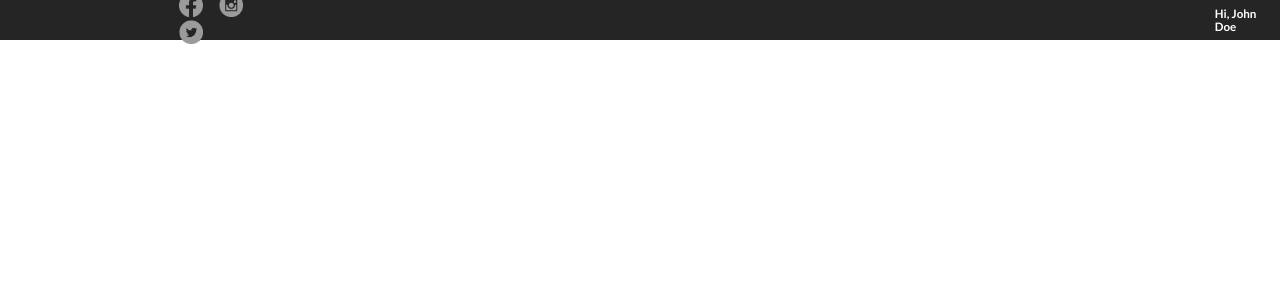
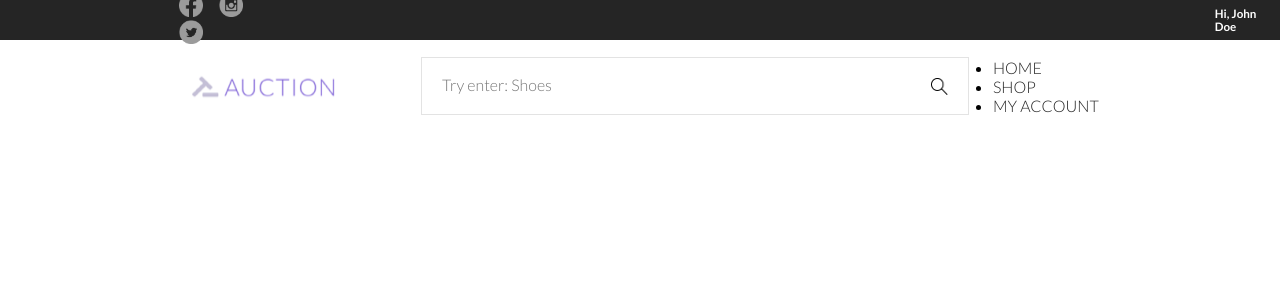
Before and after one commit to DinijaSeferovic/Auction-WebApp, a React (Create React App) app in the folder frontend/: page / in a window 1280 px wide. Shown: the top 300 px of the page. Built offline with nearby package versions, Linux system fonts and the light colour scheme.

Commit message:
Add main navbar component

```diff
--- a/frontend/src/App.js
+++ b/frontend/src/App.js
@@ -1,9 +1,11 @@
 import Header from './components/layout/navigation/Header/Header';
+import MainNavBar from './components/layout/navigation/MainNavBar/MainNavBar';
 
 function App() {
   return (
     <>
       <Header />
+      <MainNavBar />
     </>
   );
 }
--- a/frontend/src/components/layout/navigation/MainNavBar/MainNavBar.js
+++ b/frontend/src/components/layout/navigation/MainNavBar/MainNavBar.js
@@ -1,9 +1,34 @@
 import React from 'react'
+import classes from './MainNavBar.module.scss';
+import Search from './Search/Search';
 
 const MainNavBar = () => {
   return (
-    <div>
-
+    <div className={classes.mainnavbar}>
+      <div className={classes.logo}>
+        <img
+              src={require('../../../../assets/images/logos/logo-small.png')}
+              alt="logo"
+          />
+      </div>
+      <div className={classes.searchbar}>
+        <Search />
+      </div>
+      <div className={classes.navbar}>
+        <nav>
+        <ul>
+            <li>
+              <a href="/">HOME</a>
+            </li>
+            <li>
+              <a href="/">SHOP</a>
+            </li>
+            <li>
+              <a href="/">MY ACCOUNT</a>
+            </li>
+        </ul>
+        </nav>
+      </div>
     </div>
   )
 }
--- /dev/null
+++ b/frontend/src/components/layout/navigation/MainNavBar/MainNavBar.module.scss
@@ -0,0 +1,45 @@
+@import '../../../../variables.scss';
+
+.mainnavbar {
+  background: $light;
+  width: 100%;
+  display: flex;
+  flex-wrap: nowrap;
+  flex-direction: row;
+  align-items: center;
+
+  .logo {
+    margin-left: 185px;
+    margin-top: 17px;
+
+    img {
+      width: 163px;
+      height: 56px;
+      top: 1px;
+    }
+  }
+
+  .searchbar {
+    margin-left: 73px;
+    margin-top: 16px;
+  }
+
+  .navbar {
+    margin-left: 24px;
+    margin-top: 16px;
+
+    nav {
+        a {
+            font-family: $Lato;
+            font-style: normal;
+            font-weight: 300;
+            font-size: 16px;
+            line-height: 19px;
+            color: $dark;
+            margin-right: 30px;
+            text-decoration: none;
+        }
+
+    }
+  }
+}
```
